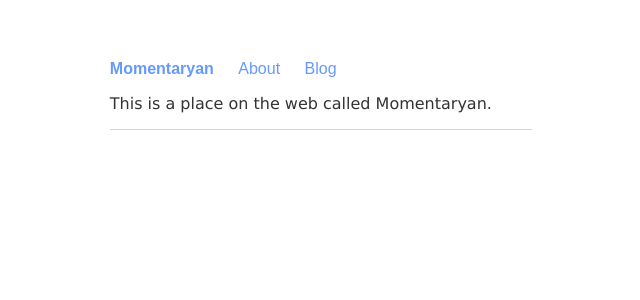
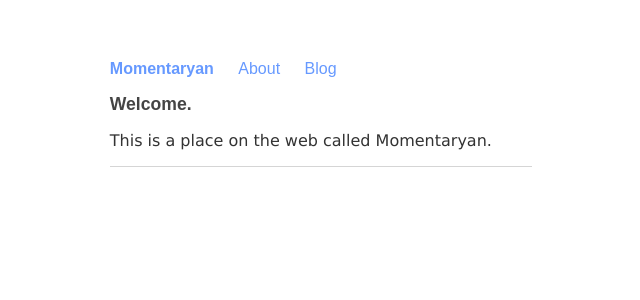
Before and after one commit to momentaryanblog/momentaryanblog.github.io, a Jekyll site: the page built from index.html, in a window 1280 px wide. Shown: the top 300 px of the page, without its empty margins (319-959 px from the left). Built offline with Jekyll 4.4.1, drawn with Linux system fonts in a browser that asks for light colours.

Commit message:
Update index.html

```diff
--- a/index.html
+++ b/index.html
@@ -3,7 +3,7 @@ layout: default
 title: MomentaRyan
 ---
 <div class="blurb">
-	<h1> </h1>
+	<h1>Welcome.</h1>
 	<p>This is a place on the web called Momentaryan.</p>
 
 </div><!-- /.blurb -->
```
